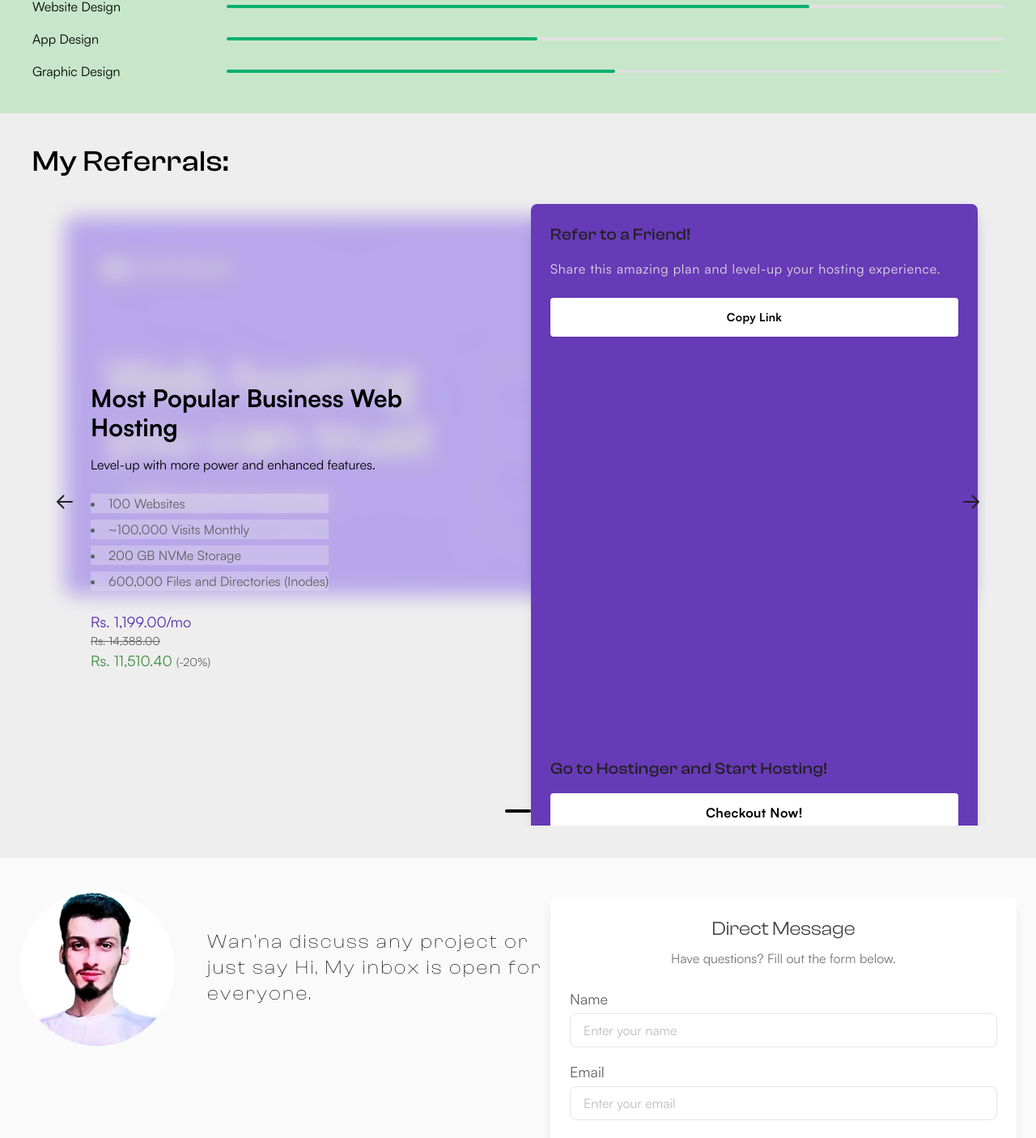
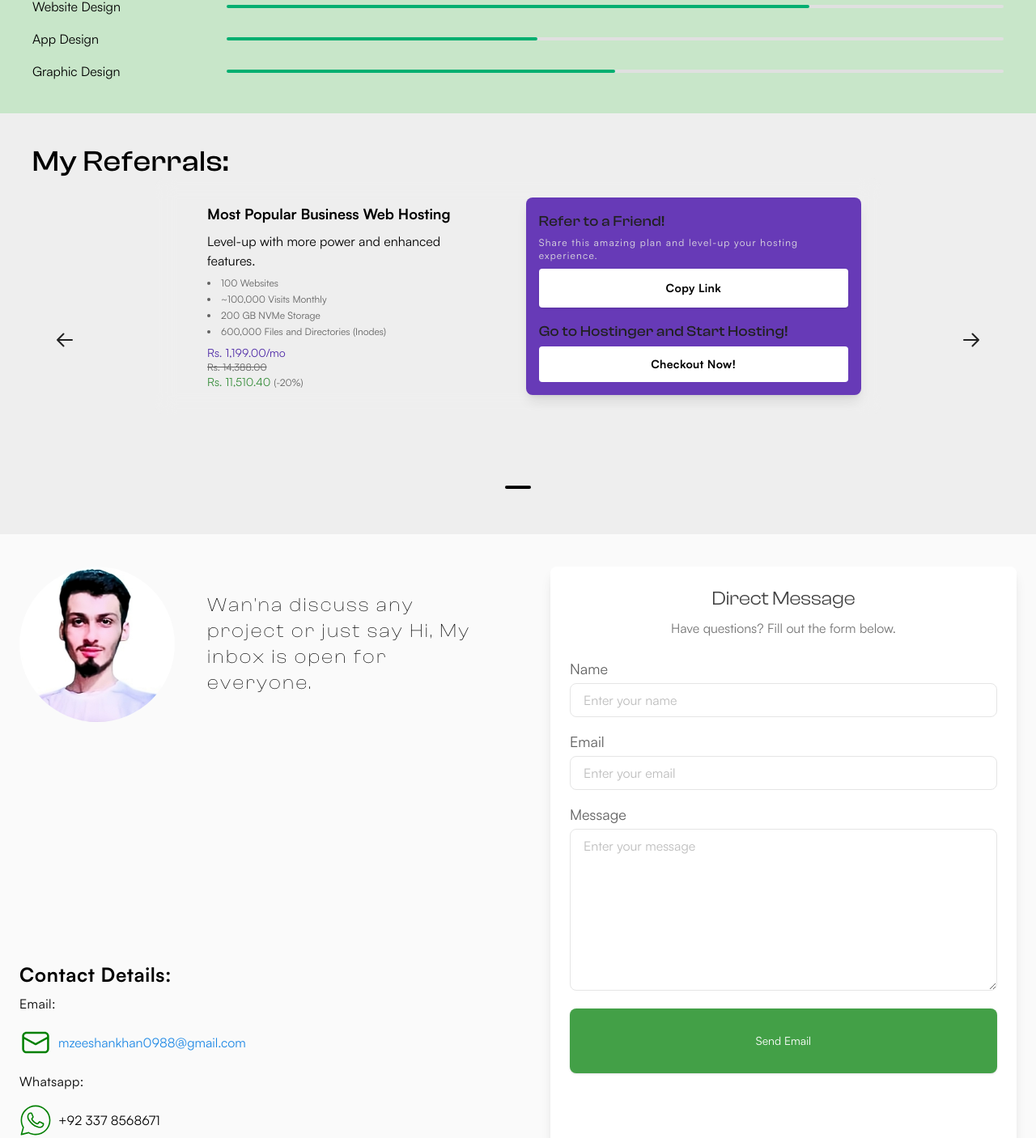
Before and after one commit to ZeeshanZk09/mzeeshankhan, a Next.js app: page / in a window 1280 px wide. Shown: the part 1956-3362 px from the top of the page at 81% size. Built offline with nearby package versions, Linux system fonts and the light colour scheme.

Commit message:
my referrels and contact page updated

```diff
--- a/src/components/ContactMe.tsx
+++ b/src/components/ContactMe.tsx
@@ -49,9 +49,9 @@ export const ContactMe = () => {
   return (
     <section
       id="contact"
-      className="py-10 px-6 font-satoshiRegular flex flex-col sm:flex-row items-center justify-between min-h-screen bg-gray-50"
+      className="py-10 px-6 font-satoshiRegular flex flex-col lg:flex-row items-center gap-20  sm:justify-between min-h-screen bg-gray-50"
     >
-      <div className="flex flex-col h-screen justify-between mb-4">
+      <div className="flex flex-col h-screen justify-between ">
         <div className="flex  sm:items-center gap-10">
           <Image
             src={`/assets/images/MZeeshanKhan.jpeg`}
@@ -70,8 +70,9 @@ export const ContactMe = () => {
             Contact Details:
           </h2>
           <section className="flex flex-col space-y-4">
-            <div className="flex items-center">
+            <div className="flex flex-col  items-start gap-4">
               <h3 className="font-satoshiRegular tracking-wide mr-4">Email:</h3>
+              <div className="flex items-center gap-2">
                 <Image
                   src={`/assets/images/contact/email.svg`}
                   width={100}
@@ -85,6 +86,7 @@ export const ContactMe = () => {
                 >
                   mzeeshankhan0988@gmail.com
                 </Link>
+              </div>
             </div>
             {[
               {
@@ -100,10 +102,9 @@ export const ContactMe = () => {
                 path: "/assets/images/contact/phone.svg",
               },
             ].map(({ label, path, index, name }) => (
-              <div key={index} className="flex items-center">
-                <h3 className="font-satoshiRegular tracking-wide mr-4">
-                  {name}
-                </h3>
+              <div key={index} className="flex flex-col items-start gap-4">
+                <h3 className="font-satoshiRegular tracking-wide ">{name}</h3>
+                <div className="flex items-center gap-2">
                   <Image
                     src={path}
                     width={100}
@@ -115,18 +116,23 @@ export const ContactMe = () => {
                     {label}
                   </Link>
                 </div>
+              </div>
             ))}
           </section>
         </div>
       </div>
-      <div className="h-screen w-full max-w-xl p-6 bg-white rounded-lg shadow-lg">
+      <div className="h-fit min-h-screen w-full max-w-xl p-6 bg-white rounded-lg shadow-lg">
         <h2 className="text-2xl font-bold font-clashDisplayRegular text-center text-gray-800">
           Direct Message
         </h2>
         <p className="mt-2 text-center text-gray-600">
           Have questions? Fill out the form below.
         </p>
-        <form ref={form} onSubmit={sendEmail} className="mt-6 space-y-4">
+        <form
+          ref={form}
+          onSubmit={sendEmail}
+          className="flex flex-col mt-6 space-y-4"
+        >
           <div>
             <label className="block text-lg font-medium text-gray-700">
               Name
@@ -164,7 +170,7 @@ export const ContactMe = () => {
             <textarea
               name="message"
               placeholder="Enter your message"
-              className="w-full px-4 py-2 mt-1  border rounded-lg focus:ring focus:ring-green-300 focus:outline-none"
+              className="w-full h-[200px] px-4 py-2 mt-1  border rounded-lg focus:ring focus:ring-green-300 focus:outline-none"
               data-has-listeners="true"
               spellCheck="false"
               data-ms-editor="true"
@@ -174,7 +180,7 @@ export const ContactMe = () => {
           </div>
           <Button
             type="submit"
-            className="w-full py-2 text-white bg-green-600 rounded-lg hover:bg-green-700 focus:ring focus:ring-green-300 outline-none border-none"
+            className="px-2 w-full py-10 text-white bg-green-600 rounded-lg hover:bg-green-700 focus:ring focus:ring-green-300 outline-none border-none"
           >
             Send Email
           </Button>
--- a/src/components/MyReferrels.tsx
+++ b/src/components/MyReferrels.tsx
@@ -1,5 +1,4 @@
 "use client";
-import Image from "next/image";
 import React, { useState } from "react";
 import { Button } from "./ui/button";
 import { Carousel, IconButton } from "@material-tailwind/react";
@@ -44,18 +43,18 @@ const MyReferrels = () => {
   };
 
   return (
-    <section className="h-fit min-h-screen w-screen p-6 sm:p-10 bg-gray-200">
-      <h2 className="font-clashDisplayMedium text-2xl sm:text-4xl text-black tracking-wide">
+    <section className="  p-6 xl:p-10 bg-gray-200">
+      <h2 className="font-clashDisplayMedium text-2xl xl:text-4xl text-black tracking-wide">
         My Referrals:
       </h2>
 
       <Carousel
-        className="h-max min-h-screen rounded-xl text-black"
+        className="flex h-[calc(100vh-100px)] lg:h-[400px] min-h-[300px] rounded-xl text-black"
         placeholder="Loading images..."
         onPointerEnter={() => {}}
         onPointerLeave={() => {}}
         navigation={({ setActiveIndex, activeIndex, length }) => (
-          <div className="absolute bottom-4 left-2/4 z-50 flex -translate-x-2/4 gap-2">
+          <div className="px-20 absolute bottom-4 left-2/4 z-50 flex -translate-x-2/4 gap-2">
             {new Array(length).fill("").map((_, i) => (
               <span
                 key={i}
@@ -73,7 +72,7 @@ const MyReferrels = () => {
             color="black"
             size="lg"
             onClick={handlePrev}
-            className="!absolute top-2/4 left-4 -translate-y-2/4"
+            className="hidden sm:block !absolute top-2/4 left-4 -translate-y-2/4"
           >
             <svg
               xmlns="http://www.w3.org/2000/svg"
@@ -97,7 +96,7 @@ const MyReferrels = () => {
             color="black"
             size="lg"
             onClick={handleNext}
-            className="!absolute top-2/4 right-4 -translate-y-2/4"
+            className="hidden sm:block !absolute top-2/4 right-4 -translate-y-2/4"
           >
             <svg
               xmlns="http://www.w3.org/2000/svg"
@@ -116,24 +115,17 @@ const MyReferrels = () => {
           </IconButton>
         )}
       >
-        <section className="relative w-full h-fit  font-satoshiRegular text-black py-6 px-4 sm:py-12 sm:px-10">
-          <Image
-            src={`/assets/images/Hostinger-bg.png`}
-            alt="image 2"
-            className="h-auto sm:h-full w-full object-cover rounded-xl"
-            width={1000}
-            height={1000}
-          />
-          <div className="h-screen absolute inset-0 grid grid-cols-1 sm:grid-cols-2 gap-4 sm:gap-8 items-center justify-between  p-4 sm:p-8 bg-gray-200 bg-opacity-60 backdrop-blur-md rounded-xl">
+        <section className=" h-full relative    font-satoshiRegular text-black py-6 px-4 lg:py-12 lg:px-20">
+          <div className="h-fit absolute max-w-4xl justify-self-center inset-0 flex flex-col xl:flex-row gap-4  items-center justify-around  p-4 xl:p-6 bg-gray-200 bg-opacity-60 backdrop-blur-md rounded-xl">
             {/* Left Content */}
-            <div className="px-4 sm:px-10 flex flex-col items-start">
-              <h2 className="text-xl sm:text-3xl font-bold mb-4 font-satoshiBold">
+            <div className="px-4 xl:px-10 flex flex-col items-start ">
+              <h2 className="text-lg  font-bold mb-2 font-satoshiBold">
                 Most Popular Business Web Hosting
               </h2>
-              <p className="text-black mb-4 sm:mb-6">
+              <p className="text-black mb-2 ">
                 Level-up with more power and enhanced features.
               </p>
-              <ul className="list-disc list-inside text-gray-700 mb-4 sm:mb-6 space-y-2">
+              <ul className="text-xs  list-disc list-inside text-gray-700 mb-2  space-y-1 ">
                 <li className="bg-gray-200 bg-opacity-30">100 Websites</li>
                 <li className="bg-gray-200 bg-opacity-30">
                   ~100,000 Visits Monthly
@@ -145,45 +137,63 @@ const MyReferrels = () => {
                   600,000 Files and Directories (Inodes)
                 </li>
               </ul>
-              <p className="text-lg bg-gray-200 bg-opacity-30 text-deep-purple-700 font-bold">
+              <p className="text-sm bg-gray-200 bg-opacity-30 text-deep-purple-700 font-bold">
                 Rs. 1,199.00/mo
               </p>
-              <p className="text-sm text-gray-700 line-through">
+              <p className="text-xs text-gray-700 line-through">
                 Rs. 14,388.00
               </p>
-              <p className="text-lg text-green-700 font-bold">
+              <p className="text-sm text-green-700 font-bold">
                 Rs. 11,510.40{" "}
-                <span className="text-sm text-gray-700">(-20%)</span>
+                <span className="text-xs text-gray-700">(-20%)</span>
               </p>
+            </div>
+            <div className="xl:hidden  flex items-start sm:justify-between w-11/12 gap-2 sm:items-center">
+              <Button
+                onClick={handleCopy}
+                className=" bg-white   py-3  px-4  hover:bg-deep-purple-300 text-sm text-black font-satoshiBold tracking-wide  rounded place-content-center"
+              >
+                {isCopied ? "Link Copied!" : "Copy Link"}
+              </Button>
+
+              <Link
+                target="_blank"
+                href="https://cart.hostinger.com/pay/a0809e8e-fa37-40f7-b7e5-08dc8bb7302f?_ga=GA1.3.942352702.1711283207"
+                className="w-2/6"
+              >
+                <Button className=" bg-white hover:bg-deep-purple-300 text-sm text-black font-satoshiBold py-3  px-4  rounded text-center">
+                  Checkout Now!
+                </Button>
+              </Link>
             </div>
 
             {/* Right Content */}
-            <div className="h-screen bg-deep-purple-500 w-full p-4 sm:p-6 flex flex-col justify-between rounded-lg shadow-lg">
-              <div>
-                <p className="text-gray-900 text-lg sm:text-xl font-clashDisplayMedium tracking-wide mb-2 sm:mb-4">
+            <div className="hidden bg-deep-purple-500  p-4  xl:flex flex-col justify-between rounded-lg shadow-lg">
+              <div className="h-32 mb-2">
+                <p className="text-gray-900 text-sm xl:text-lg font-clashDisplayMedium tracking-wide mb-1 ">
                   Refer to a Friend!
                 </p>
-                <p className="tracking-wider text-gray-300 mb-4 sm:mb-6">
+                <p className="text-xs tracking-widest text-gray-300 mb-2 ">
                   Share this amazing plan and level-up your hosting experience.
                 </p>
                 <Button
                   onClick={handleCopy}
-                  className="bg-white w-full hover:bg-deep-purple-300 text-black font-satoshiBold tracking-wide py-3 sm:py-6 px-4 sm:px-6 rounded place-content-center"
+                  className="bg-white w-full hover:bg-deep-purple-300 text-sm text-black font-satoshiBold tracking-wide py-3 sm:py-6 px-4 sm:px-6 rounded place-content-center"
                 >
                   {isCopied ? "Link Copied!" : "Copy Link"}
                 </Button>
-                <p className="mt-2 text-gray-500">
+                <p className="sticky text-xs m-1 text-gray-500">
                   {isCopied && "You can now paste the link anywhere!"}
                 </p>
               </div>
               <div>
-                <h2 className="text-gray-900 text-lg sm:text-xl font-clashDisplayMedium tracking-wide mb-2 sm:mb-4">
+                <h2 className="text-gray-900 text-sm sm:text-lg font-clashDisplayMedium tracking-wide mb-1">
                   Go to Hostinger and Start Hosting!
                 </h2>
                 <Link
                   target="_blank"
                   href="https://cart.hostinger.com/pay/a0809e8e-fa37-40f7-b7e5-08dc8bb7302f?_ga=GA1.3.942352702.1711283207"
-                  className="block bg-white hover:bg-deep-purple-300 text-black font-satoshiBold tracking-wide py-2 sm:py-3 px-4 sm:px-6 rounded text-center"
+                  className="block bg-white hover:bg-deep-purple-300 text-sm text-black font-satoshiBold tracking-wide py-2 sm:py-3 px-4 sm:px-6 rounded text-center"
                 >
                   Checkout Now!
                 </Link>
```
Lines whose indentation alone changed are shown as unchanged.
